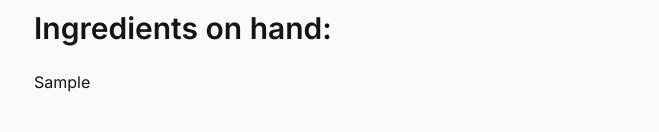
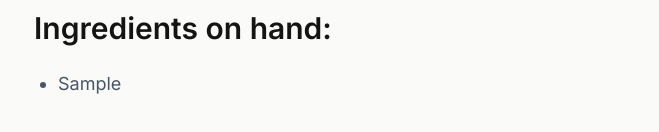
Before and after one commit to rubenaguilardev/chef_claude, a React (Vite) app: page / in a window 1280 px wide. Both pictures are taken after typing "Sample" into the empty fields and a click on the button "+ Add ingredient". Shown: the part 250-382 px from the top of the page, without its empty margins (310-969 px from the left). Built offline with nearby package versions, Linux system fonts and the light colour scheme.

Commit message:
add styling to list items

```diff
--- a/src/components/Main.jsx
+++ b/src/components/Main.jsx
@@ -4,7 +4,7 @@ const Main = () => {
 
     const [ingredients, setIngredients] = useState([])
 
-    const ingredientListItems = ingredients.map(ingredient => <li>{ingredient}</li>)
+    const ingredientListItems = ingredients.map(ingredient => <li className="list-disc ml-6 text-gray-600 text-lg mb-3">{ingredient}</li>)
 
     const addIngredient = formData=> {
         const newIngredient = formData.get('addIngredient')
```
